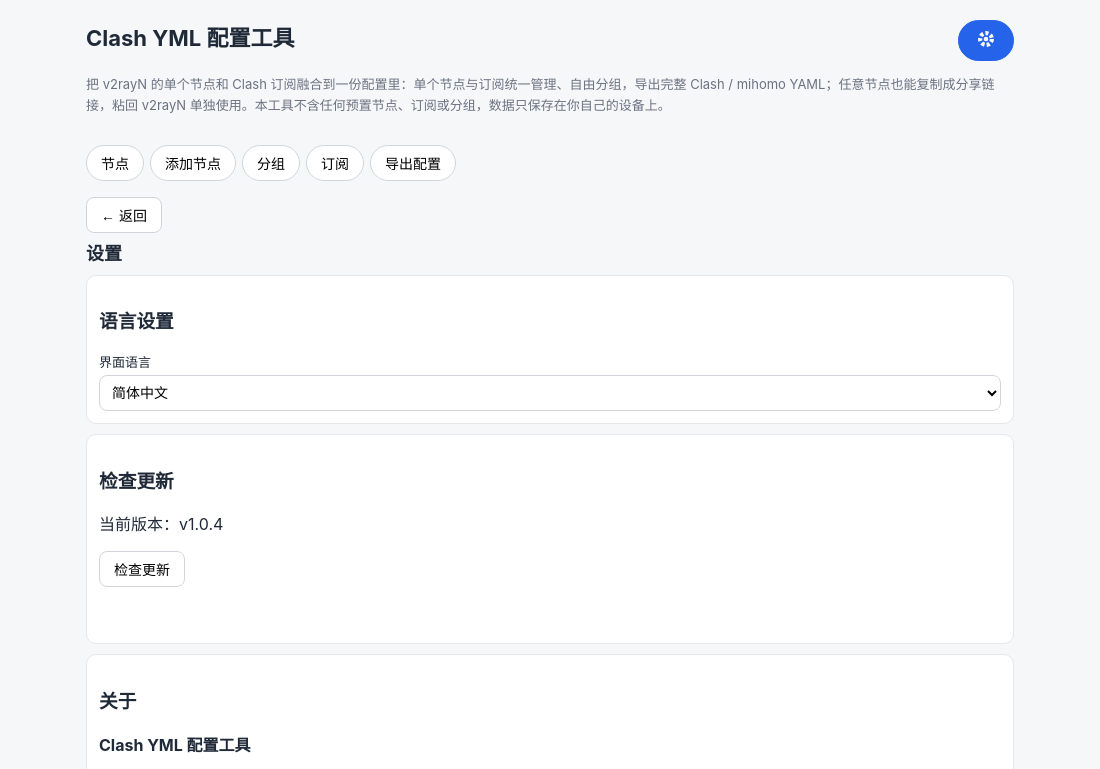
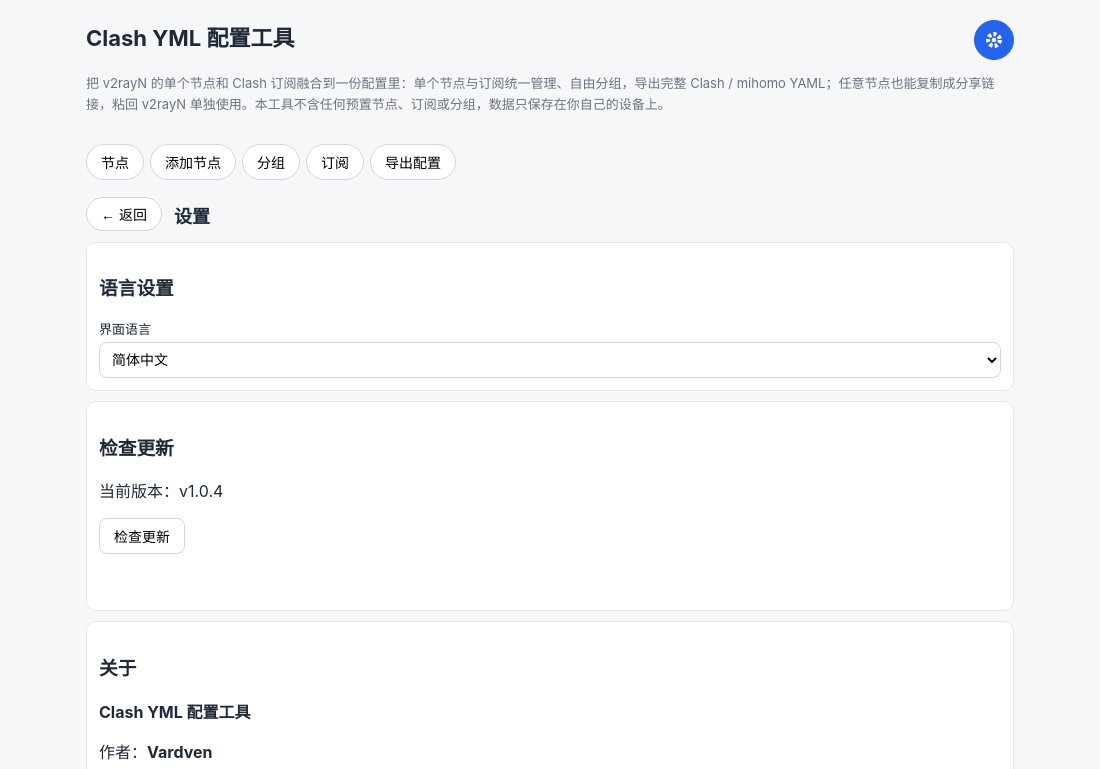
Before and after one commit to Vardven/node-yml-config-tool, an Electron app: page www/index.html in a window 1100 px wide. Both pictures are taken after a click on the button "设置". Shown: the top 769 px of the page. Drawn offline with Linux system fonts and the light colour scheme; no server answers.

Commit message:
Round gear button; settings-open mode hides app header and tabs

```diff
--- a/www/css/style.css
+++ b/www/css/style.css
@@ -2,7 +2,10 @@
 body { margin: 0; font-family: -apple-system, "PingFang SC", "Microsoft YaHei", sans-serif; background: #f6f7f9; color: #1f2937; }
 header { padding: 20px 16px 8px; max-width: 960px; margin: 0 auto; }
 .header-row { display: flex; align-items: flex-start; justify-content: space-between; gap: 12px; }
-#settings-btn { border: 1px solid #d1d5db; background: #fff; border-radius: 999px; padding: 7px 16px; cursor: pointer; flex-shrink: 0; font-size: 14px; }
+#settings-btn { border: 1px solid #d1d5db; background: #fff; color: #374151; border-radius: 50%; width: 40px; height: 40px; padding: 0; cursor: pointer; flex-shrink: 0; display: flex; align-items: center; justify-content: center; }
+.settings-bar { display: flex; align-items: center; gap: 12px; margin-bottom: 8px; }
+#settings-back { border: 1px solid #d1d5db; background: #fff; border-radius: 999px; padding: 6px 14px; cursor: pointer; font-size: 14px; }
+body.settings-open header, body.settings-open .tabs { display: none; }
 #settings-btn.active { background: #2563eb; color: #fff; border-color: #2563eb; }
 .settings-title { font-size: 18px; margin: 6px 0 4px; }
 h1 { font-size: 22px; margin: 0 0 6px; }
```
